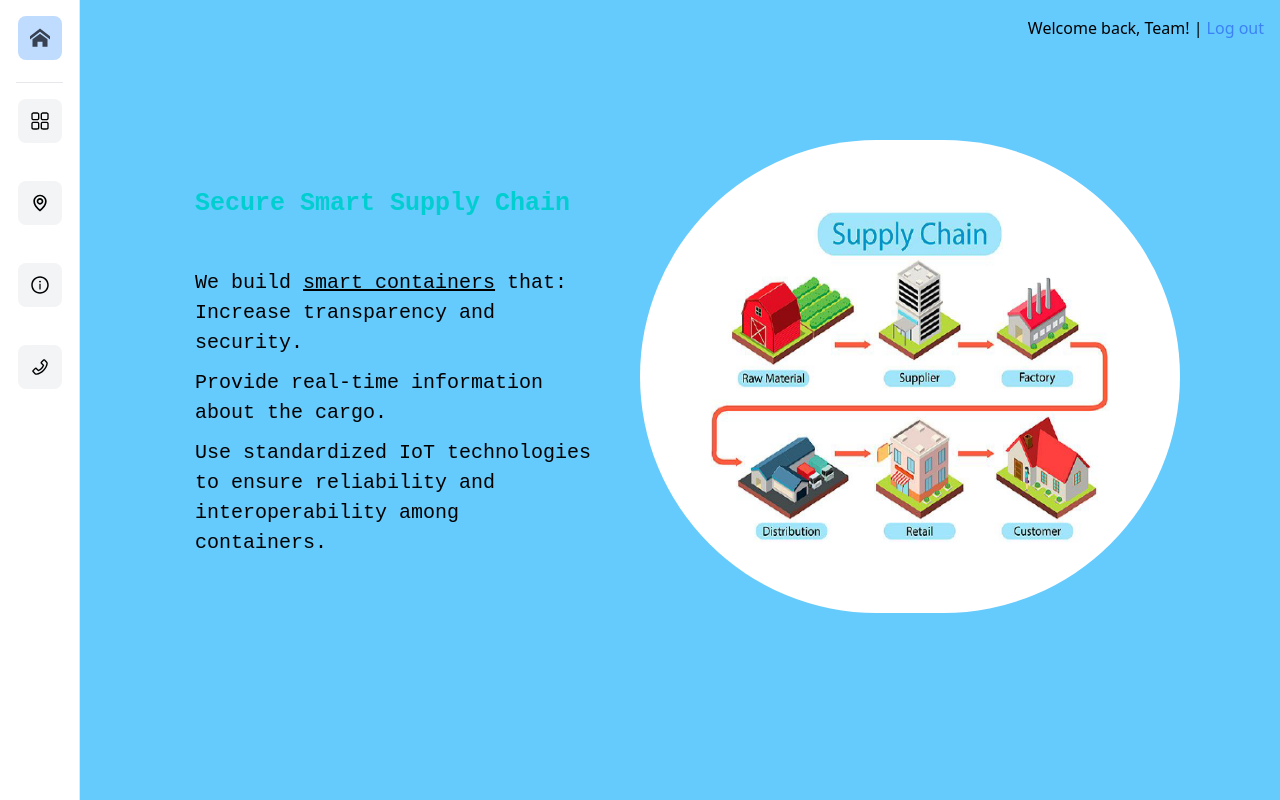
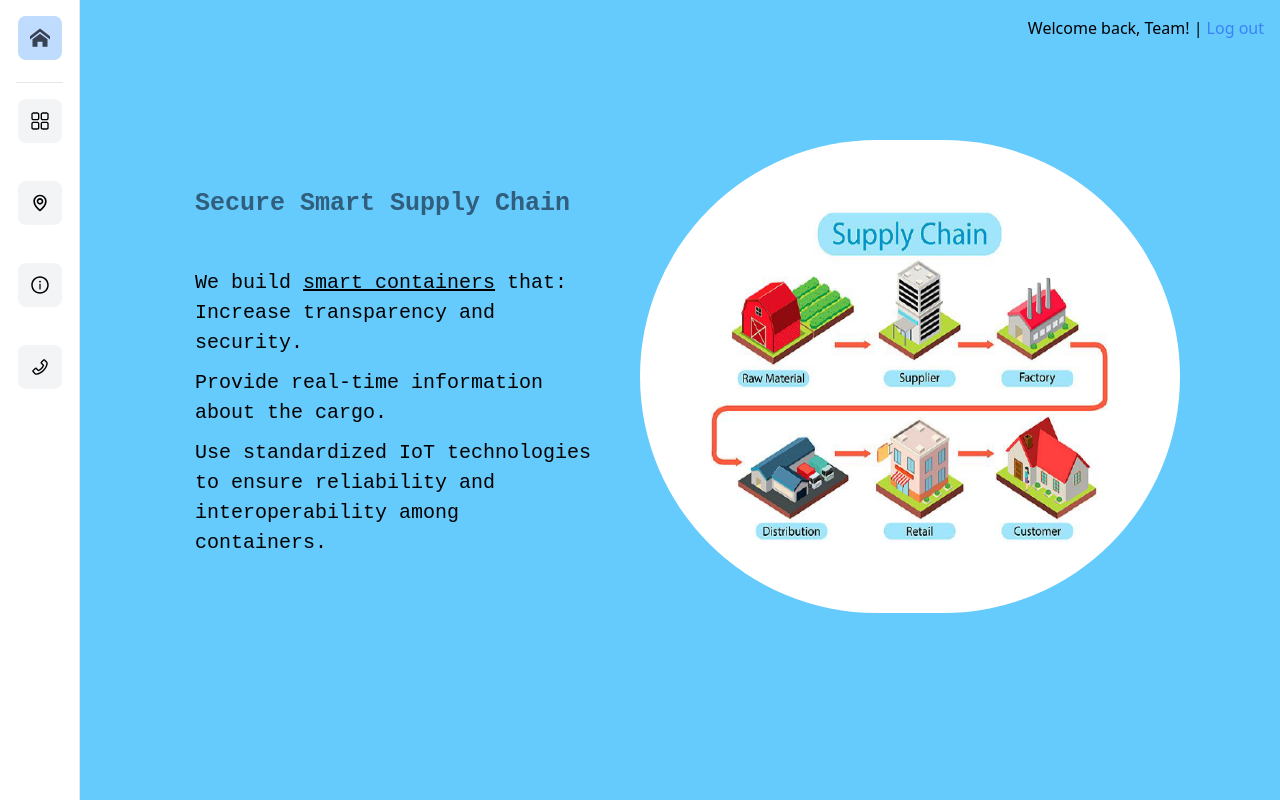
Before and after one commit to smartuni/smart-container, a Next.js app in the folder webApp/Frontend/riot_frontend/: page /about in a window 1280 px wide. Built offline with nearby package versions, Linux system fonts and the light colour scheme.

Commit message:
Text color in About page changed.

```diff
--- a/webApp/Frontend/riot_frontend/styles/about.module.css
+++ b/webApp/Frontend/riot_frontend/styles/about.module.css
@@ -16,7 +16,7 @@
   .left h2 {
     margin-top: 0px;
     margin-bottom: 45px;
-    color: darkturquoise;
+    color: rgb(48, 94, 124);
     font-size: 25px;
     font-weight: 700;
   }
```
